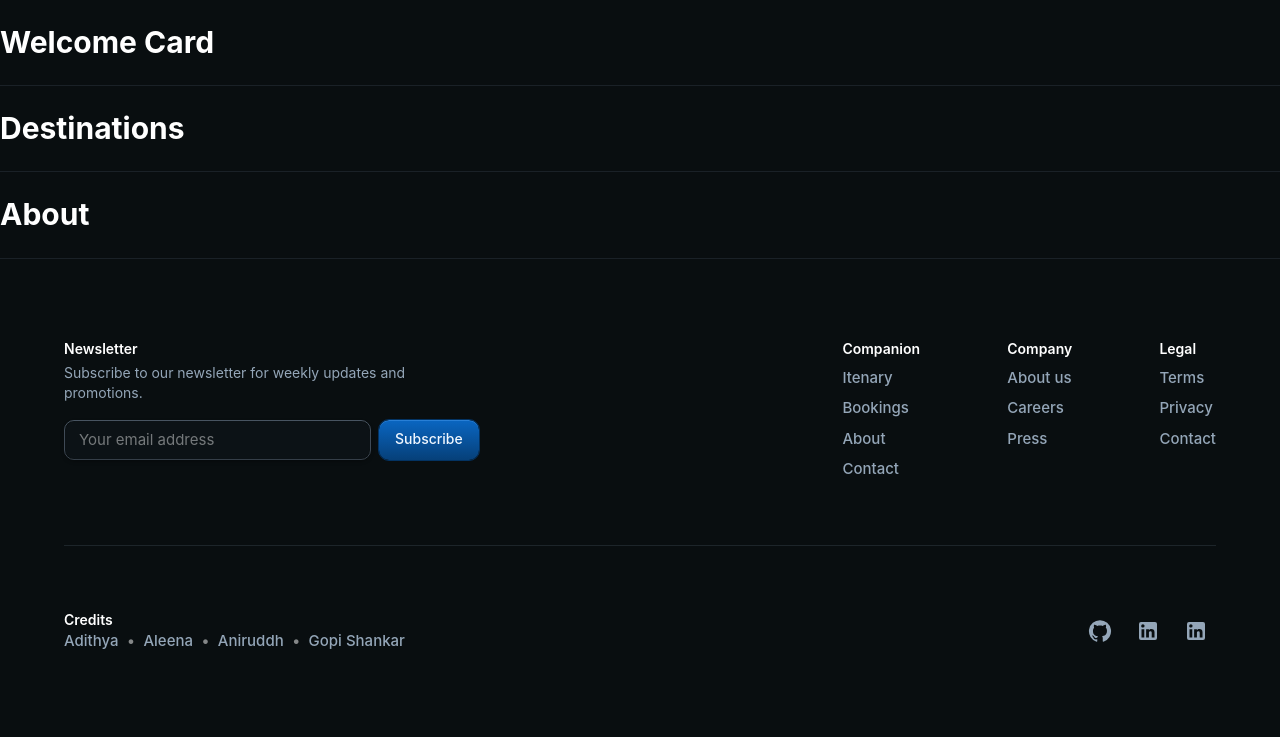
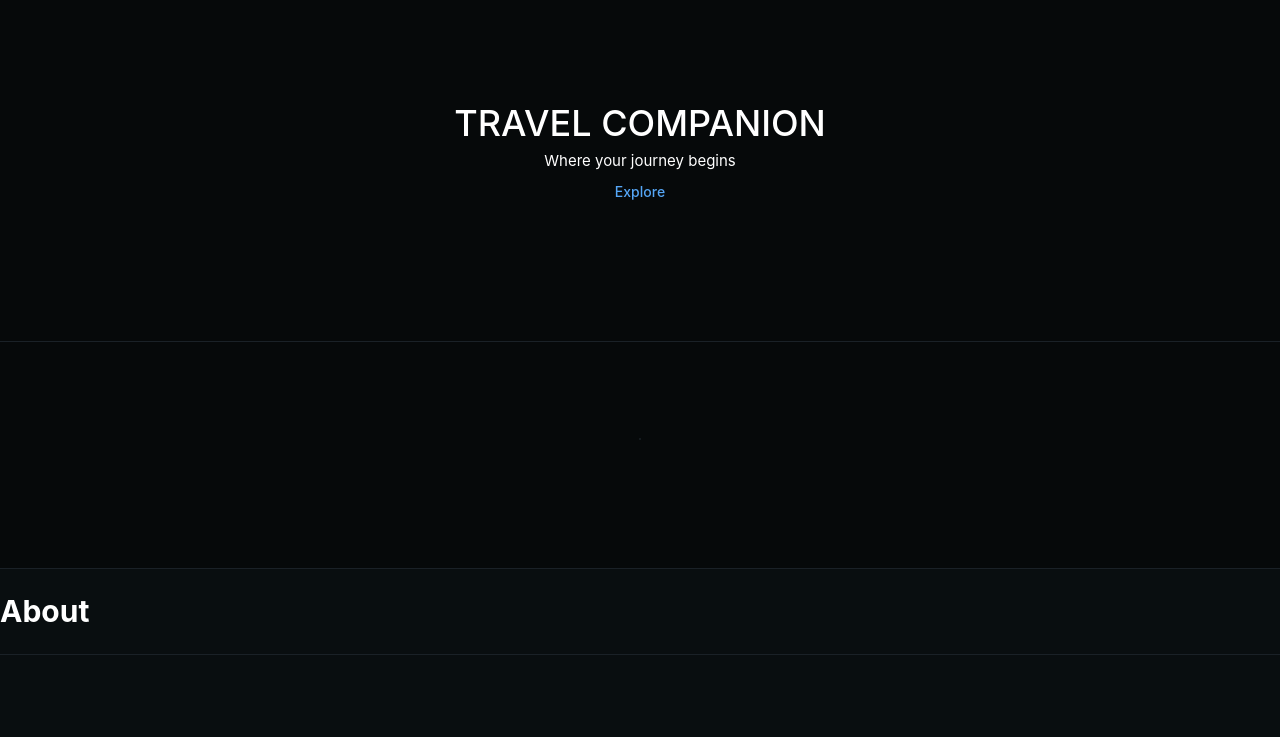
Before and after one commit to adithyay19/tourismCompanion, a React (Vite) app: page / in a window 1280 px wide. Shown: the top 737 px of the page. Built offline with nearby package versions, Linux system fonts and the light colour scheme; what react-chatbot-kit would draw is missing.

Commit message:
Homepage edits

```diff
--- a/src/App.tsx
+++ b/src/App.tsx
@@ -1,6 +1,3 @@
-// import { createChatBotMessage } from 'react-chatbot-kit';
-// import ActionProvider from "src\Components\ChatBot\ActionProvider.tsx"
-// import './App.css'
 import 'react-chatbot-kit/build/main.css'
 
 // import MapPage from './Routes/MapPage'
@@ -14,7 +11,6 @@ import { useState } from 'react';
 import Chatbot from 'react-chatbot-kit';
 // import { create } from '@mui/material/styles/createTransitions';
 
-const defaultTheme = createTheme({});
 
 interface ToggleCustomThemeProps {
   showCustomTheme: Boolean;
@@ -26,6 +22,7 @@ function App() {
   const [mode, setMode] = useState<PaletteMode>('dark');
   const [showCustomTheme, setShowCustomTheme] = useState(true);
   const appTheme = createTheme(Theme(mode));
+  const defaultTheme = createTheme({palette: { mode }});
 
   const toggleColorMode = () => {
     setMode((prev) => (prev === 'dark' ? 'light' : 'dark'));
--- a/src/Components/ChatBot/ActionProvider.tsx
+++ b/src/Components/ChatBot/ActionProvider.tsx
@@ -1,5 +1,3 @@
-import MessageParser from "./MessageParser";
-import config from "./config";
 
 class ActionProvider {
     createChatBotMessage: any;
--- a/src/Components/ChatBot/MessageParser.tsx
+++ b/src/Components/ChatBot/MessageParser.tsx
@@ -1,5 +1,3 @@
-import ActionProvider from "./ActionProvider";
-import config from "./config";
 
 class MessageParser {
     actionProvider: any;
--- a/src/Components/ChatBot/config.tsx
+++ b/src/Components/ChatBot/config.tsx
@@ -1,6 +1,5 @@
 import { createChatBotMessage } from "react-chatbot-kit";
-import ActionProvider from "./ActionProvider";
-import MessageParser from "./MessageParser";
+
 
 
 const config = {
--- a/src/Components/HomePage/Destinations.tsx
+++ b/src/Components/HomePage/Destinations.tsx
@@ -1,8 +1,31 @@
+import { Box, Card, CardMedia, Container } from "@mui/material";
 
 
 function Destinations() {
     return(
-        <h1>Destinations</h1>
+        <Box
+            id = 'destinations'
+            sx = {{
+                pt: { xs: 4, sm: 12 },
+                pb: { xs: 8, sm: 16 },
+                color: 'white',
+                bgcolor: '#06090A',
+            }}
+        >
+            <Container
+                sx = {{
+                    position: 'relative',
+                    display: 'flex',
+                    flexDirection: 'column',
+                    alignItems: 'center',
+                }}
+            >
+                <Card>
+
+                </Card>
+            </Container>
+
+        </Box>
     );
 }
 
--- a/src/Components/HomePage/WelcomeCard.tsx
+++ b/src/Components/HomePage/WelcomeCard.tsx
@@ -1,8 +1,48 @@
+import { Box, Button, Container, Typography } from "@mui/material";
+import "E:/Major Project/tourismCompanion/src/images/Cover_Img.jpg";
 
 
 function WelcomeCard () {
     return(
-        <h1>Welcome Card</h1>
+        <Box
+            id="home"
+            sx={{
+                pt: { xs: 4, sm: 12 },
+                pb: { xs: 8, sm: 16 },
+                color: 'white',
+                bgcolor: '#06090A',
+                backgroundImage: 'E:/Major Project/tourismCompanion/src/images/Cover_Img.jpg',
+
+            }}
+        >
+            <Container
+                sx={{
+                    position: 'relative',
+                    display: 'flex',
+                    flexDirection: 'column',
+                    alignItems: 'center',
+                    // backgroundImage: 'E:/Major Project/tourismCompanion/src/images/Cover_Img.jpg',
+                }}
+
+            >
+                <Box
+                    sx={{
+                        width: { sm: '100%', md: '60%' },
+                        textAlign: { sm: 'left', md: 'center' },
+                    }}
+                >
+                    <Typography component='h2' variant='h4'>
+                        TRAVEL COMPANION
+                    </Typography>
+                    <Typography variant="body1" sx={{ color: 'white'}}>
+                        Where your journey begins
+                    </Typography>
+                    <Button>
+                        Explore
+                    </Button>
+                </Box>
+            </Container>
+        </Box>
     );
 }
 
```
Also changed, not shown: src/images/Cover_Img.jpg (added), src/images/logo-removebg.png (added).
